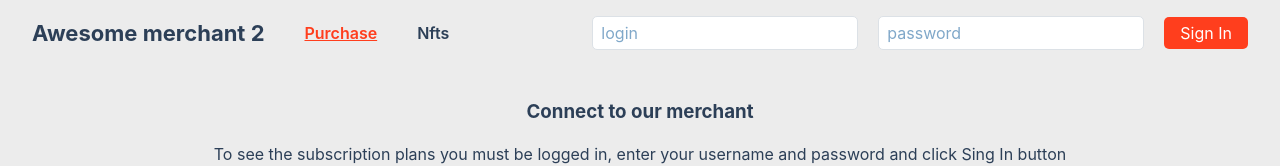
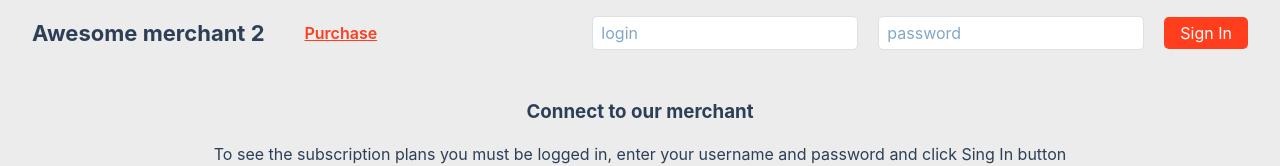
Before and after one commit to dexolacom/LA-MerchantMockFrontend2, a React (Create React App) app: page / in a window 1280 px wide. Shown: the top 166 px of the page. Built offline with nearby package versions, Linux system fonts and the light colour scheme.

Commit message:
EDIT | header link

```diff
--- a/src/components/Header/Header.tsx
+++ b/src/components/Header/Header.tsx
@@ -42,7 +42,7 @@ const Header:React.FC<LoginProps> = ({isUserLogged, setIsUserLogged}) => {
         <TitleContainer>
           <Title fontSize={'22px'} margin={0}>Awesome merchant 2</Title>
           <RouterNavLink to='/'>Purchase</RouterNavLink>
-          <RouterNavLink to='/nfts'>Nfts</RouterNavLink>
+          {/*<RouterNavLink to='/nfts'>Nfts</RouterNavLink>*/}
         </TitleContainer>
 
         {isUserLogged
--- a/src/components/utils.ts
+++ b/src/components/utils.ts
@@ -1,4 +1,3 @@
-import AES from 'crypto-js/aes';
 
 const id = () => Math.floor(Math.random() * 1011)
 
```
